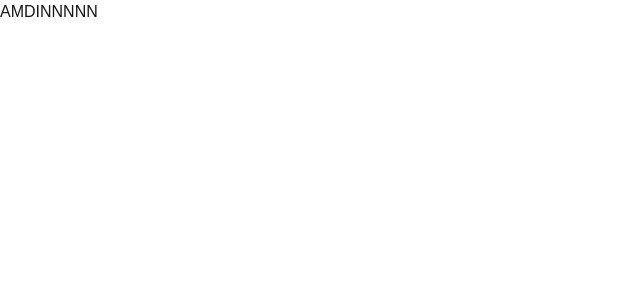
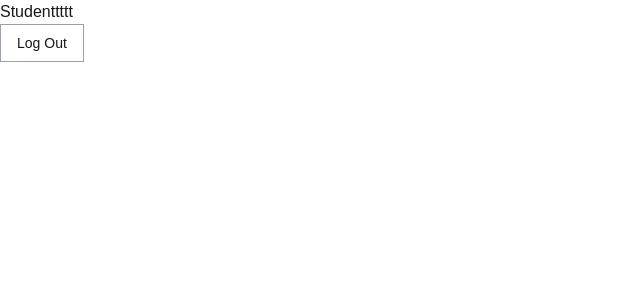
Before and after one commit to tanmay-mevada/Print-Stack, a Next.js app: page /admin/dashboard in a window 1280 px wide. Shown: the top 300 px of the page, without its empty margins (0-640 px from the left). Built offline with nearby package versions, Linux system fonts and the light colour scheme.

Commit message:
bug-fixes

```diff
--- a/src/app/admin/dashboard/page.tsx
+++ b/src/app/admin/dashboard/page.tsx
@@ -1,4 +1,11 @@
+import LogoutButton from "@/components/LogoutButton";
+
 export default function AdminDashboard()
 {
-    return <div>AMDINNNNN</div>
+    return (
+        <div>
+            Studenttttt
+            <LogoutButton />
+        </div>
+        )
 }
```
